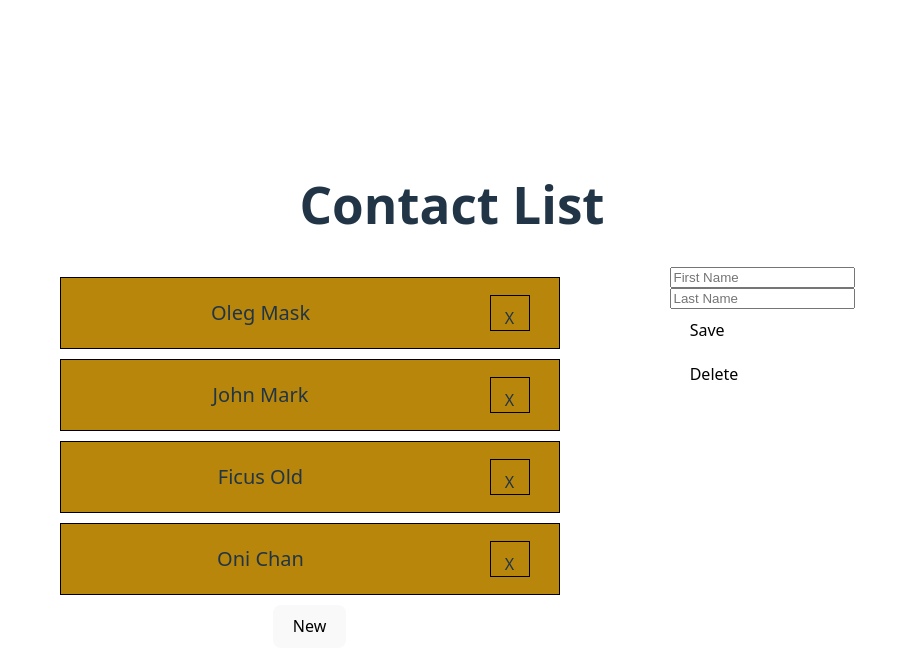
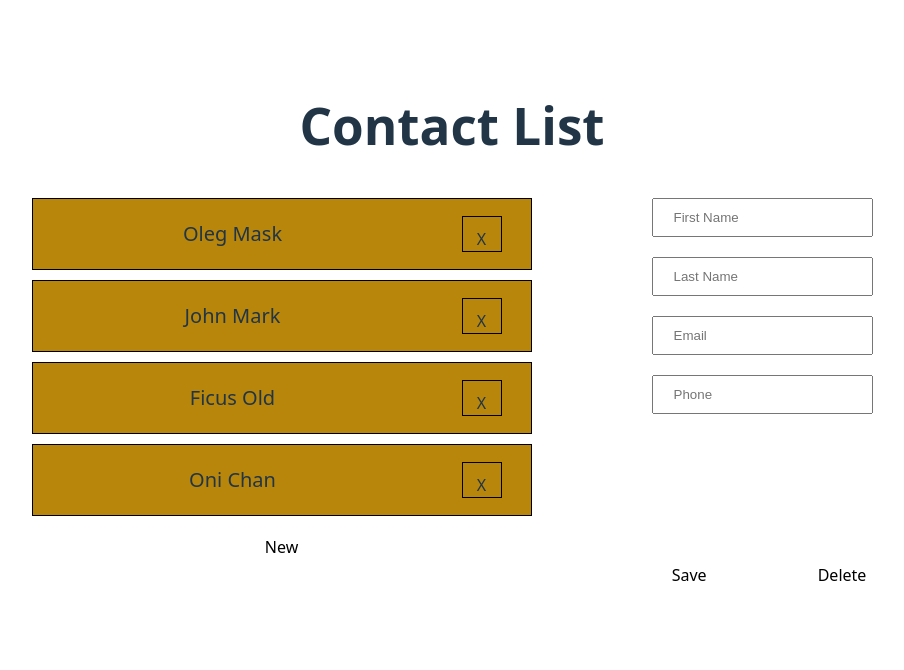
Before and after one commit to Oleg301-bit/Get-Contact, a React app in the folder contacts/: page / in a window 1280 px wide. Shown: the top 670 px of the page, without its empty margins (188-1092 px from the left). Built offline with nearby package versions, Linux system fonts and the light colour scheme; the HTML template or start-up script is replaced by a standard one.

Commit message:
Update form and list styles

```diff
--- a/contacts/src/components/ContactForm/ContactForm.jsx
+++ b/contacts/src/components/ContactForm/ContactForm.jsx
@@ -5,6 +5,8 @@ export class ContactForm extends Component {
   state = {
     fName: '',
     lName: '',
+    email:'',
+    phone:'',
   };
   onInputChange = (event) => {
     this.setState({
@@ -20,6 +22,7 @@ export class ContactForm extends Component {
           value={this.state.fName}
           placeholder='First Name'
           onChange={this.onInputChange}
+          className='input'
         />
         <input
           type='text'
@@ -27,10 +30,28 @@ export class ContactForm extends Component {
           value={this.state.lName}
           placeholder='Last Name'
           onChange={this.onInputChange}
-
+          className='input'
         />
-        <button className='set-button'>Save</button>
-        <button className='set-button'>Delete</button>
+        <input
+          type='text'
+          name='email'
+          value={this.state.email}
+          placeholder='Email'
+          onChange={this.onInputChange}
+          className='input'
+        />
+        <input
+          type='text'
+          name='phone'
+          value={this.state.phone}
+          placeholder='Phone'
+          onChange={this.onInputChange}
+          className='input'
+        />
+        <div className='button-container'>
+          <button className='set-button'>Save</button>
+          <button className='set-button'>Delete</button>
+        </div>
       </form>
     );
   }
--- a/contacts/src/components/ContactList/ContactList.jsx
+++ b/contacts/src/components/ContactList/ContactList.jsx
@@ -10,7 +10,7 @@ export class ContactList extends Component {
         {this.props.contacts.map((contact) => {
           return (<ContactItem key={contact.id} contact={contact} />);
         })}
-        <button>New</button>
+        <button className='set-button'>New</button>
       </div>
     );
   }
```
